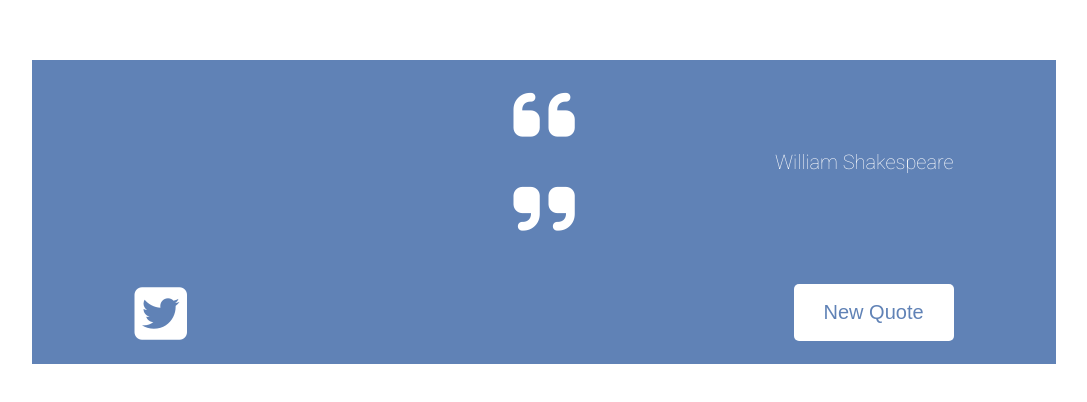
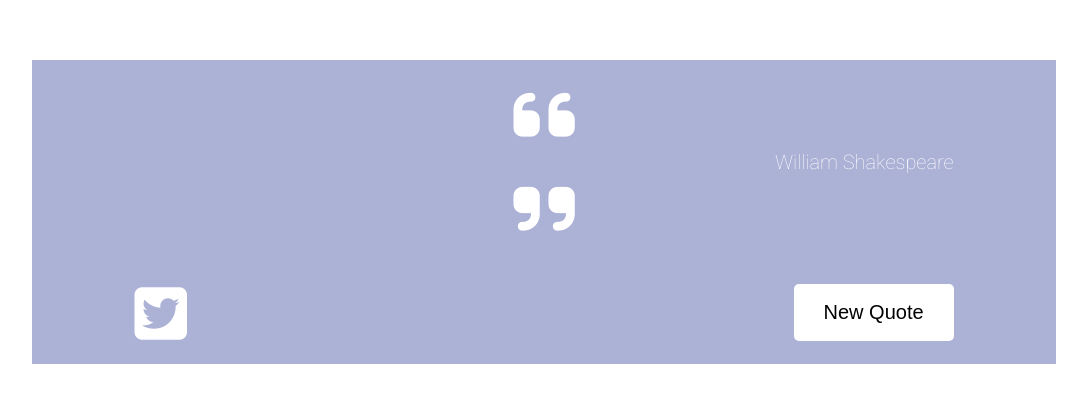
Before and after one commit to thquynh/random-quote-generator, a plain HTML site: page index.html in a window 1280 px wide. Shown: the part 188-590 px from the top of the page, without its empty margins (96-1183 px from the left). Drawn offline with nearby package versions, Linux system fonts and the light colour scheme; no server answers.

Commit message:
Update style.css

```diff
--- a/style.css
+++ b/style.css
@@ -8,13 +8,12 @@
 }
 
 :root {
-  --primary-color: #6082b6;
+  --primary-color: #acb1d6;
 }
 
 body {
   height: 100vh;
   width: 100vw;
-  /* background-color: var(--primary-color); */
   display: flex;
   justify-content: center;
   align-items: center;
@@ -30,8 +29,6 @@ body {
   background-color: var(--primary-color);
   width: 80vw;
   height: fit-content;
-  /* border-style: double;
-  border-width: 8px; */
   display: flex;
   flex-direction: column;
   justify-content: space-around;
@@ -72,7 +69,7 @@ body {
   background-color: #fff;
   border: none;
   border-radius: 5px;
-  color: var(--primary-color);
+  /* color: var(--primary-color); */
   padding: 15px 30px;
   text-align: center;
   text-decoration: none;
@@ -82,6 +79,7 @@ body {
 }
 
 #new-quote:hover {
-  color: black;
   cursor: pointer;
+  background-color: #8294c4;
+  color: #fff !important;
 }
```
